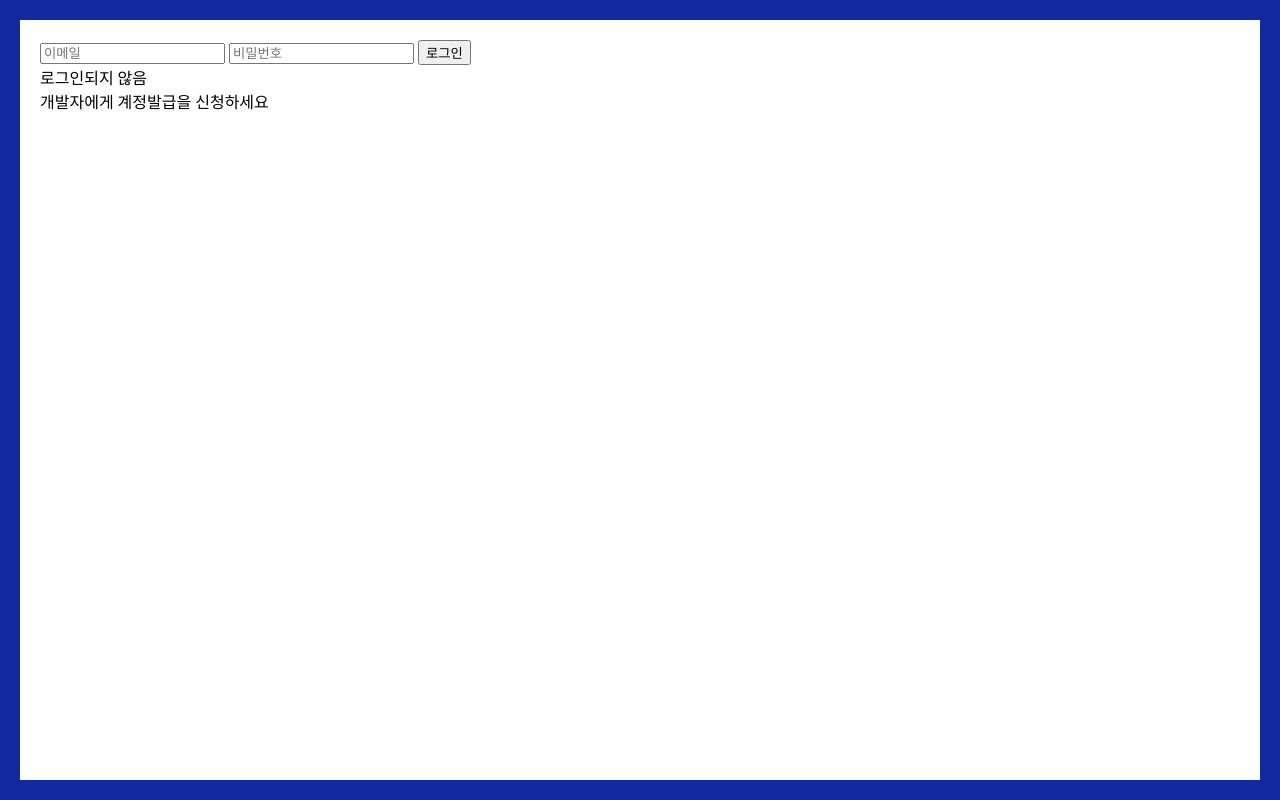
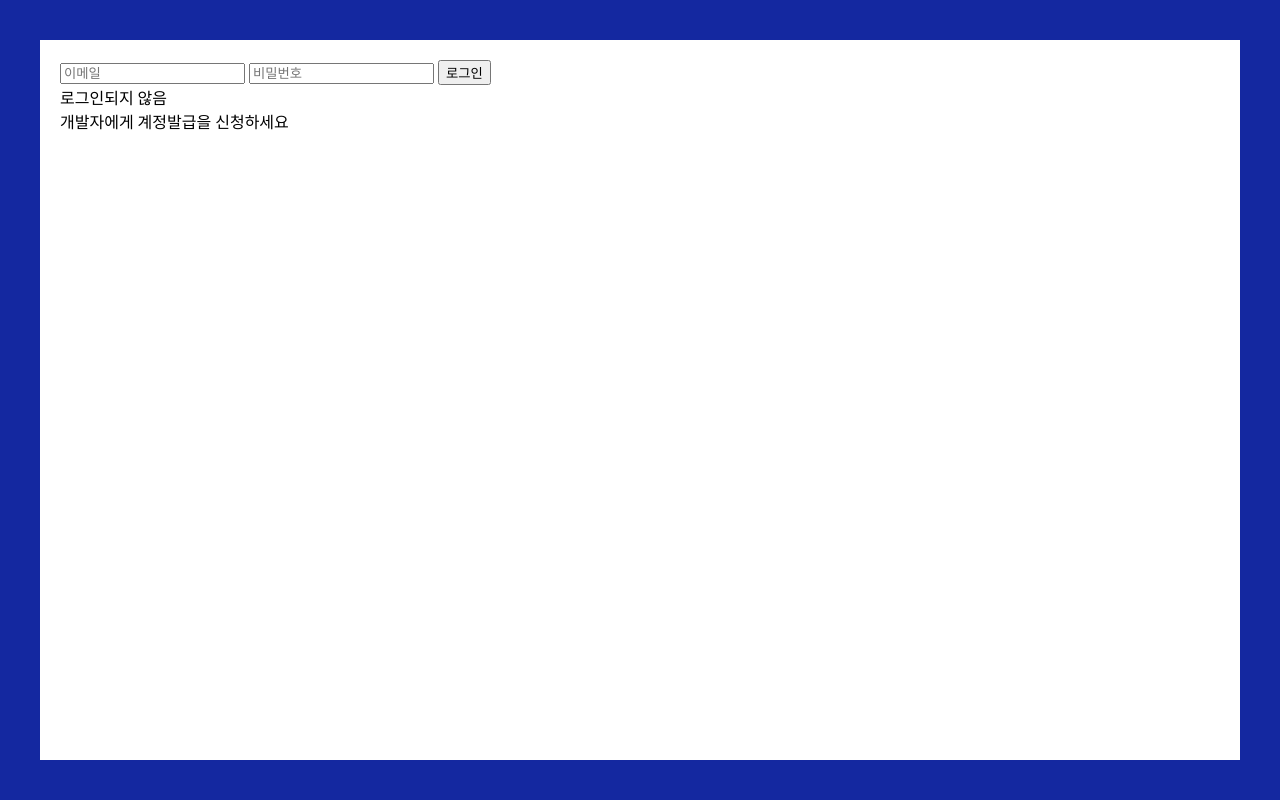
Before and after one commit to nyeohijyul/eotlqhem, a SvelteKit app: page / in a window 1280 px wide. Built offline with nearby package versions, Linux system fonts and the light colour scheme.

Commit message:
ui 수정

```diff
--- a/src/routes/+page.svelte
+++ b/src/routes/+page.svelte
@@ -74,10 +74,11 @@
 <style>
     #container {
         position: fixed;
-        top: 20px;
-        left: 20px;
-        right: 20px;
-        bottom: 20px;
+        top: 40px;
+        left: 40px;
+        right: 40px;
+        bottom: 40px;
+        box-sizing: border-box;
         background-color: white;
         padding: 20px;
     }
```
